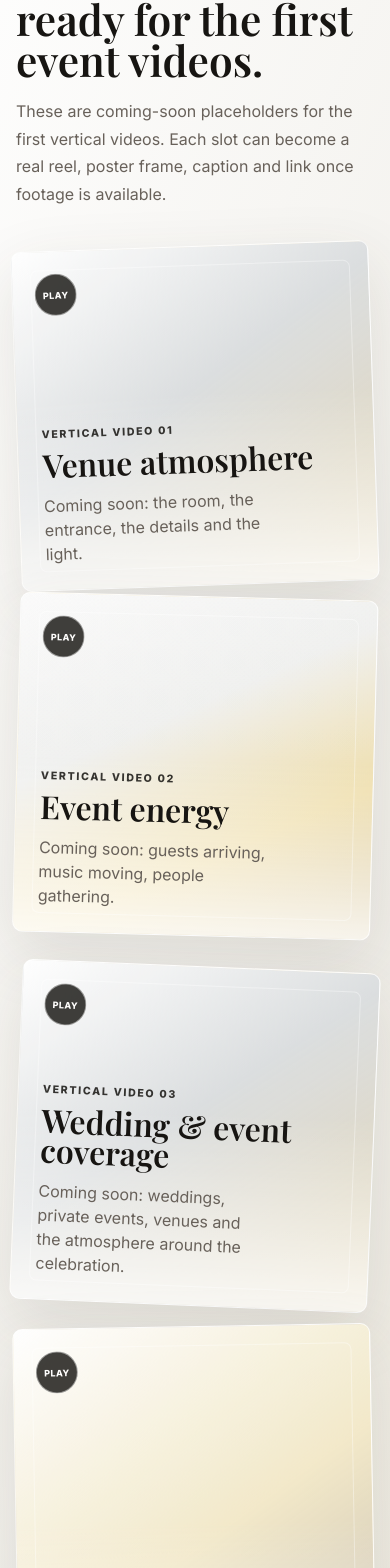
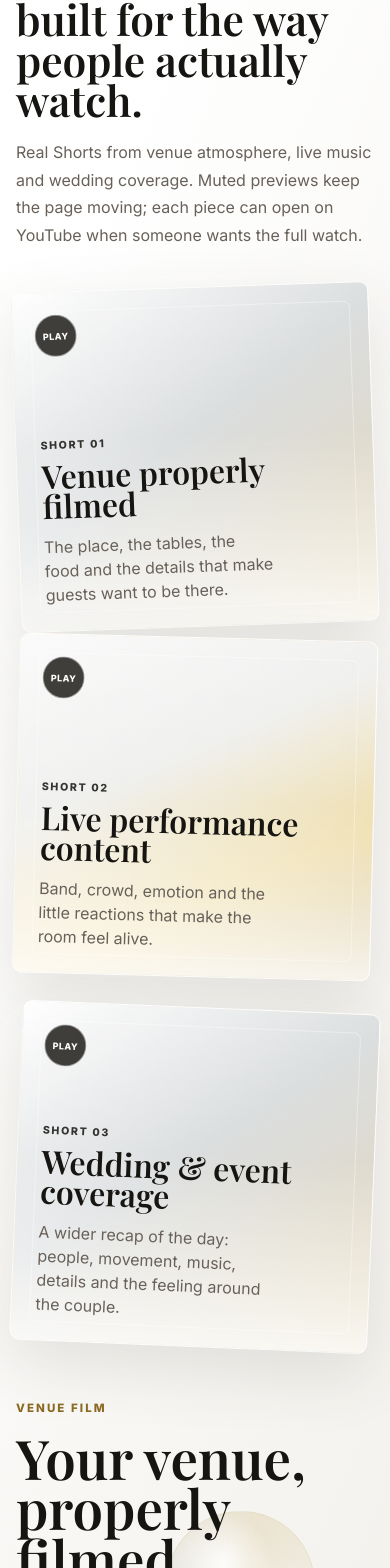
Before and after one commit to Lucastepp/whitebloom-media, an Angular app: page / in a window 390 px wide. Shown: the part 2870-4438 px from the top of the page. Built offline with nearby package versions, Linux system fonts and the light colour scheme.

Commit message:
Add featured YouTube Shorts section

```diff
--- a/src/app/app.html
+++ b/src/app/app.html
@@ -92,54 +92,113 @@
       </div>
     </section>
 
-    <section class="section" id="content" aria-labelledby="content-title">
+    <section class="section shorts-showcase" id="content" aria-labelledby="content-title">
       <div class="section-header">
         <div>
-          <p class="eyebrow">Vertical content creation</p>
-          <h2 id="content-title">Content slots ready for the first event videos.</h2>
+          <p class="eyebrow">Short-form event films</p>
+          <h2 id="content-title">Vertical stories built for the way people actually watch.</h2>
         </div>
         <p>
-          These are coming-soon placeholders for the first vertical videos. Each slot can
-          become a real reel, poster frame, caption and link once footage is available.
+          Real Shorts from venue atmosphere, live music and wedding coverage. Muted
+          previews keep the page moving; each piece can open on YouTube when someone
+          wants the full watch.
         </p>
       </div>
 
-      <div class="film-rail" aria-label="Coming soon vertical content slots">
+      <div class="film-rail shorts-preview-grid" aria-label="Featured vertical short categories">
         <article class="film-card">
           <div>
-            <span>Vertical Video 01</span>
-            <h3>Venue atmosphere</h3>
-            <p>Coming soon: the room, the entrance, the details and the light.</p>
+            <span>Short 01</span>
+            <h3>Venue properly filmed</h3>
+            <p>The place, the tables, the food and the details that make guests want to be there.</p>
           </div>
         </article>
         <article class="film-card">
           <div>
-            <span>Vertical Video 02</span>
-            <h3>Event energy</h3>
-            <p>Coming soon: guests arriving, music moving, people gathering.</p>
+            <span>Short 02</span>
+            <h3>Live performance content</h3>
+            <p>Band, crowd, emotion and the little reactions that make the room feel alive.</p>
           </div>
         </article>
         <article class="film-card">
           <div>
-            <span>Vertical Video 03</span>
+            <span>Short 03</span>
             <h3>Wedding & event coverage</h3>
-            <p>Coming soon: weddings, private events, venues and the atmosphere around the celebration.</p>
-          </div>
-        </article>
-        <article class="film-card">
-          <div>
-            <span>Vertical Video 04</span>
-            <h3>Live performance</h3>
-            <p>Coming soon: bands, DJs, speeches and sound-driven moments.</p>
+            <p>A wider recap of the day: people, movement, music, details and the feeling around the couple.</p>
           </div>
         </article>
       </div>
 
-      <p class="shorts-note">
-        Coming soon: these visual blocks will be replaced with real vertical and horizontal
-        event content. No venue names, client names or event details will be published
-        until they are confirmed.
-      </p>
+      <div class="short-stories" aria-label="Featured YouTube Shorts">
+        <article class="short-story">
+          <div class="short-copy">
+            <span>Venue film</span>
+            <h3>Your venue, properly filmed.</h3>
+            <p>
+              A venue should feel like a place someone can imagine walking into. We film
+              the tables, food, room tone, entrance moments and small details that make
+              the space sell itself before anyone reads a caption.
+            </p>
+            <a class="button button-secondary" href="https://youtube.com/shorts/LHPWHFsjE18?feature=share" target="_blank" rel="noopener">Watch in 4K on YouTube</a>
+          </div>
+          <div class="short-phone" aria-label="Muted YouTube Short preview: venue film">
+            <iframe
+              src="https://www.youtube.com/embed/LHPWHFsjE18?autoplay=1&mute=1&loop=1&playlist=LHPWHFsjE18&controls=0&modestbranding=1&playsinline=1&rel=0"
+              title="Venue atmosphere short by White Bloom Media"
+              loading="lazy"
+              allow="autoplay; encrypted-media; picture-in-picture; web-share"
+              referrerpolicy="strict-origin-when-cross-origin"
+              allowfullscreen
+            ></iframe>
+          </div>
+        </article>
+
+        <article class="short-story short-story-reverse">
+          <div class="short-copy">
+            <span>Live performance</span>
+            <h3>The band, the crowd and the emotional hit.</h3>
+            <p>
+              Live music is more than stage coverage. We look for the exchange between
+              performers and guests: people singing, reacting, getting loud, getting
+              emotional and freezing that room energy into vertical content.
+            </p>
+            <a class="button button-secondary" href="https://youtube.com/shorts/UTQSLa3WvNQ" target="_blank" rel="noopener">Watch in 4K on YouTube</a>
+          </div>
+          <div class="short-phone" aria-label="Muted YouTube Short preview: live performance">
+            <iframe
+              src="https://www.youtube.com/embed/UTQSLa3WvNQ?autoplay=1&mute=1&loop=1&playlist=UTQSLa3WvNQ&controls=0&modestbranding=1&playsinline=1&rel=0"
+              title="Live performance short by White Bloom Media"
+              loading="lazy"
+              allow="autoplay; encrypted-media; picture-in-picture; web-share"
+              referrerpolicy="strict-origin-when-cross-origin"
+              allowfullscreen
+            ></iframe>
+          </div>
+        </article>
+
+        <article class="short-story">
+          <div class="short-copy">
+            <span>Wedding recap</span>
+            <h3>The whole event, not only the couple.</h3>
+            <p>
+              Wedding content can hold the couple, the guests, the dance floor, the band
+              and the atmosphere around the day. The goal is a recap that feels social
+              first, emotional and easy to share.
+            </p>
+            <a class="button button-secondary" href="https://youtube.com/shorts/f6kcJblshpc?feature=share" target="_blank" rel="noopener">Watch in 4K on YouTube</a>
+          </div>
+          <div class="short-phone" aria-label="Muted YouTube Short preview: wedding recap">
+            <iframe
+              src="https://www.youtube.com/embed/f6kcJblshpc?autoplay=1&mute=1&loop=1&playlist=f6kcJblshpc&controls=0&modestbranding=1&playsinline=1&rel=0"
+              title="Wedding recap short by White Bloom Media"
+              loading="lazy"
+              allow="autoplay; encrypted-media; picture-in-picture; web-share"
+              referrerpolicy="strict-origin-when-cross-origin"
+              allowfullscreen
+            ></iframe>
+          </div>
+        </article>
+      </div>
     </section>
 
     <section class="section positioning" aria-labelledby="positioning-title">
--- a/src/styles.scss
+++ b/src/styles.scss
@@ -560,10 +560,18 @@ h1 {
 
 .film-rail {
   display: grid;
-  grid-template-columns: repeat(4, 1fr);
+  grid-template-columns: repeat(3, 1fr);
   gap: 20px;
   align-items: stretch;
   perspective: 1200px;
+}
+
+.shorts-showcase {
+  margin-top: 116px;
+}
+
+.shorts-preview-grid {
+  margin-bottom: 74px;
 }
 
 .film-card {
@@ -596,15 +604,6 @@ h1 {
 .film-card:nth-child(3) {
   min-height: 470px;
   transform: rotate(2.4deg);
-}
-
-.film-card:nth-child(4) {
-  min-height: 450px;
-  background:
-    linear-gradient(180deg, rgba(255, 255, 255, 0.04) 0 44%, rgba(255, 255, 255, 0.82) 100%),
-    linear-gradient(145deg, rgba(255, 255, 255, 0.94), rgba(241, 220, 157, 0.5), rgba(80, 52, 19, 0.34)),
-    var(--silver-soft);
-  transform: rotate(-1deg);
 }
 
 .film-card::before {
@@ -664,6 +663,121 @@ h1 {
   margin: 13px 0 0;
   color: var(--ink-soft);
   line-height: 1.5;
+}
+
+.short-stories {
+  display: grid;
+  gap: clamp(56px, 8vw, 96px);
+}
+
+.short-story {
+  position: relative;
+  display: grid;
+  grid-template-columns: minmax(0, 0.92fr) minmax(280px, 0.58fr);
+  gap: clamp(34px, 7vw, 90px);
+  align-items: center;
+}
+
+.short-story::before {
+  position: absolute;
+  inset: 10% auto auto 42%;
+  width: min(38vw, 520px);
+  height: min(38vw, 520px);
+  z-index: -1;
+  border: 1px solid rgba(200, 168, 90, 0.14);
+  border-radius: 50%;
+  background:
+    radial-gradient(circle at 38% 35%, rgba(255, 255, 255, 0.88), transparent 38%),
+    conic-gradient(from 135deg, rgba(255, 255, 255, 0), rgba(201, 205, 208, 0.28), rgba(200, 168, 90, 0.22), rgba(255, 255, 255, 0));
+  content: '';
+}
+
+.short-story-reverse {
+  grid-template-columns: minmax(280px, 0.58fr) minmax(0, 0.92fr);
+}
+
+.short-story-reverse .short-copy {
+  grid-column: 2;
+}
+
+.short-story-reverse .short-phone {
+  grid-column: 1;
+  grid-row: 1;
+  justify-self: start;
+}
+
+.short-copy {
+  max-width: 610px;
+}
+
+.short-copy span {
+  display: block;
+  margin-bottom: 18px;
+  color: var(--gold-deep);
+  font-family: var(--font-sans);
+  font-size: 0.72rem;
+  font-weight: 800;
+  letter-spacing: 0.18em;
+  text-transform: uppercase;
+}
+
+.short-copy h3 {
+  font-family: var(--font-display);
+  font-size: clamp(2.8rem, 5.2vw, 5.8rem);
+  font-weight: 600;
+  line-height: 0.92;
+}
+
+.short-copy p {
+  max-width: 520px;
+  margin: 24px 0 0;
+  color: var(--ink-soft);
+  font-size: 1rem;
+  line-height: 1.78;
+}
+
+.short-copy .button {
+  width: fit-content;
+  margin-top: 30px;
+}
+
+.short-phone {
+  position: relative;
+  width: min(360px, 100%);
+  aspect-ratio: 9 / 16;
+  justify-self: end;
+  overflow: hidden;
+  background:
+    linear-gradient(160deg, rgba(23, 21, 18, 0.98), rgba(57, 46, 31, 0.96)),
+    var(--charcoal);
+  border: 1px solid rgba(255, 255, 255, 0.72);
+  border-radius: 28px;
+  box-shadow:
+    0 34px 90px rgba(68, 60, 45, 0.22),
+    inset 0 0 0 8px rgba(8, 8, 8, 0.95);
+}
+
+.short-phone::before {
+  position: absolute;
+  top: 12px;
+  left: 50%;
+  z-index: 2;
+  width: 88px;
+  height: 18px;
+  border-radius: 999px;
+  background: rgba(8, 8, 8, 0.96);
+  transform: translateX(-50%);
+  content: '';
+}
+
+.short-phone iframe {
+  position: absolute;
+  inset: 8px;
+  width: calc(100% - 16px);
+  height: calc(100% - 16px);
+  border: 0;
+  border-radius: 22px;
+  background: #080808;
 }
 
 .positioning {
@@ -973,7 +1087,9 @@ h1 {
 
   .hero,
   .positioning,
-  .contact {
+  .contact,
+  .short-story,
+  .short-story-reverse {
     grid-template-columns: 1fr;
   }
 
@@ -1013,6 +1129,18 @@ h1 {
   .concept-image-card:nth-child(3) {
     min-height: 360px;
     transform: none;
+  }
+
+  .short-story-reverse .short-copy,
+  .short-story-reverse .short-phone {
+    grid-column: auto;
+    grid-row: auto;
+  }
+
+  .short-phone,
+  .short-story-reverse .short-phone {
+    width: min(390px, 100%);
+    justify-self: center;
   }
 }
 
@@ -1091,6 +1219,30 @@ h1 {
     min-height: 340px;
   }
 
+  .shorts-preview-grid {
+    margin-bottom: 54px;
+  }
+
+  .short-stories {
+    gap: 70px;
+  }
+
+  .short-copy h3 {
+    font-size: clamp(2.65rem, 14vw, 4.1rem);
+  }
+
+  .short-copy .button {
+    width: 100%;
+  }
+
+  .short-phone {
+    border-radius: 24px;
+  }
+
+  .short-phone iframe {
+    border-radius: 18px;
+  }
+
   .site-footer {
     display: grid;
     gap: 18px;
```
